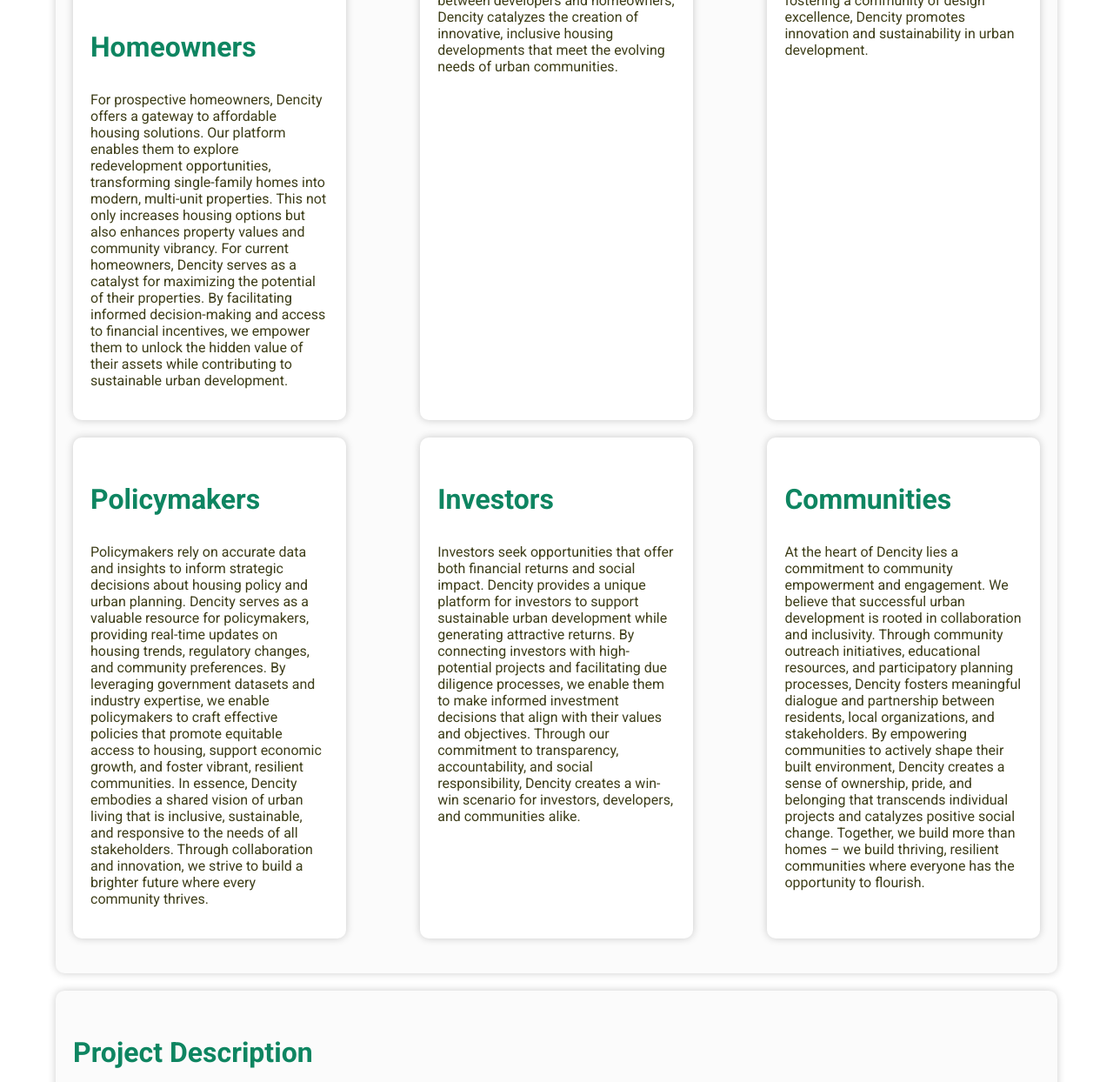
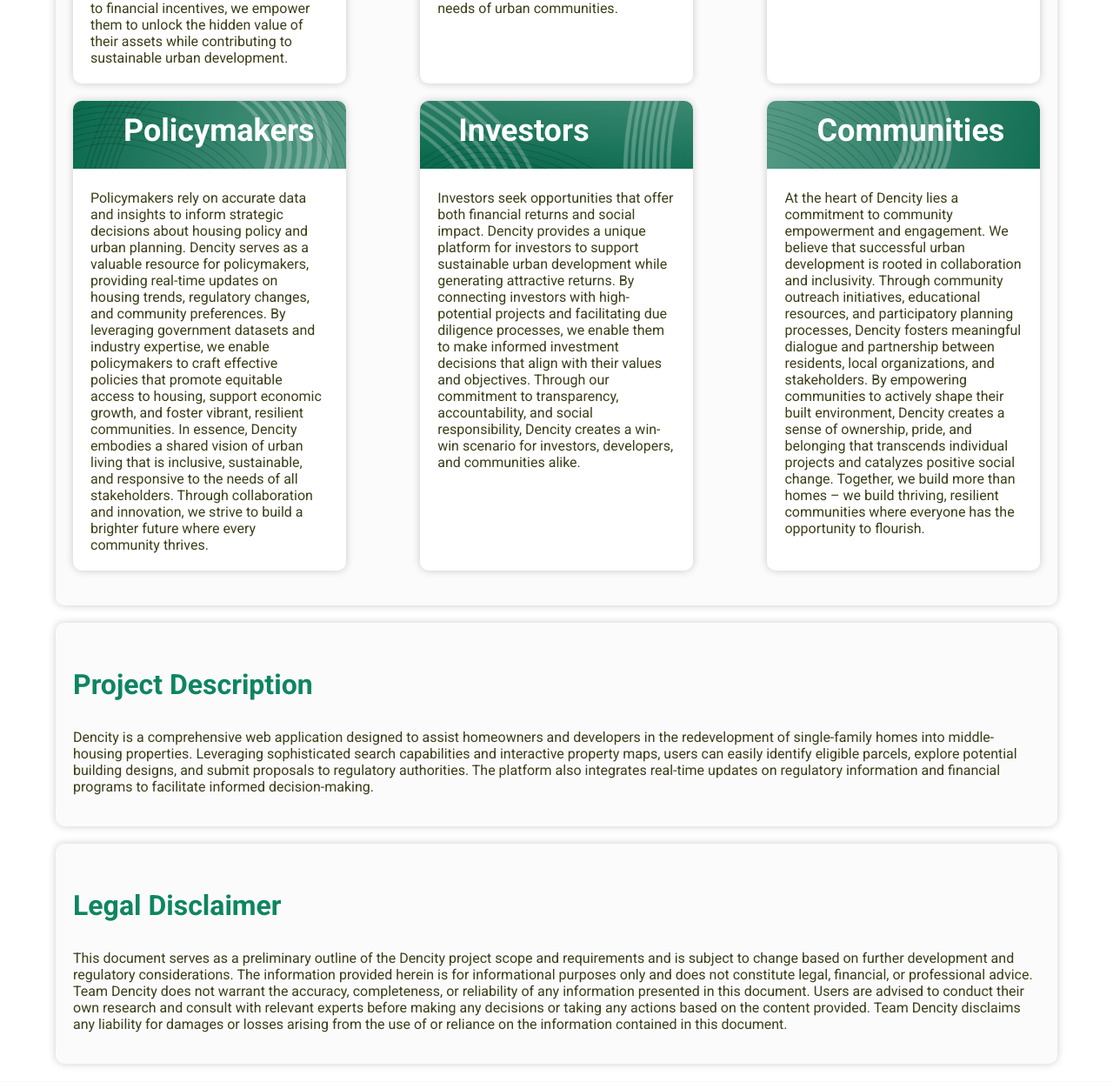
Before and after one commit to MasonGreen365/dencity, a Flask app: page /about in a window 1280 px wide. Shown: the part 1365-2609 px from the top of the page at 87% size. Run offline with Flask 3, Linux system fonts and the light colour scheme; some libraries are stand-ins or nearby versions.

Commit message:
updated about page with fancy styling

```diff
--- a/dencity-flask/static/css/style.css
+++ b/dencity-flask/static/css/style.css
@@ -243,6 +243,7 @@ body {
 
 /* statistic card styling */
 .statistic {
+    height: 100%;
     margin: auto 20px;
     background-color: var(--darker-white);
     padding: 20px;
@@ -469,16 +470,35 @@ body {
     flex-wrap: wrap;
     margin-top: 20px;
 }
+.value-card img {
+    width: 100%;
+    border-radius: 10px 10px 0px 0px;
+    /* box-shadow: 0 0 10px rgba(0, 0, 0, 0.2); */
+    position: relative;
+}
+
+h3.image-caption {
+    position: absolute;
+    transform: translate(20%, -185%);
+    text-align: center;
+    color: white;
+    padding: 10px;
+    border-radius: 5px;
+    font-size: 2.25rem;
+}
+
 .value-card {
     width: calc(30% - 20px);
     margin-bottom: 20px;
-    padding: 20px;
+    padding: 0px;
     background-color: var(--white);
     border-radius: 10px;
     box-shadow: 0 0 10px rgba(0, 0, 0, 0.2);
     box-sizing: border-box;
     transition: transform 0.2s ease-in-out;
-
+}
+.value-card p {
+    margin: 20px;
 }
 .resource-grid {
     display: flex;
--- a/dencity-flask/templates/about.html
+++ b/dencity-flask/templates/about.html
@@ -80,33 +80,47 @@
             <p class="mission-text">
                 Dencity aims to revolutionize urban housing development by providing an intuitive web platform for homeowners and developers to explore, plan, and propose middle-housing projects. Our mission is to empower communities to increase housing density while enhancing property value and sustainability.
             </p>
-            <div><h2>Value Delivered to Stakeholders</h2></div>
             <div class="value-props">
                 <div class="value-card">
                     <div class="card-image">
-                        <img src="path_to_image" alt="Image">
-                        <h3>Homeowners</h3>
+                        <img src="{{ url_for('static', filename='img/test.png') }}" alt="Image">
+                        <h3 class="image-caption"> Homeowners</h3>
                     </div>
                     <p>For prospective homeowners, Dencity offers a gateway to affordable housing solutions. Our platform enables them to explore redevelopment opportunities, transforming single-family homes into modern, multi-unit properties. This not only increases housing options but also enhances property values and community vibrancy. For current homeowners, Dencity serves as a catalyst for maximizing the potential of their properties. By facilitating informed decision-making and access to financial incentives, we empower them to unlock the hidden value of their assets while contributing to sustainable urban development.</p>
                 </div>
                 <div class="value-card">
-                    <h3>Developers</h3>
+                    <div class="card-image">
+                        <img src="{{ url_for('static', filename='img/tile1.png') }}" alt="Image">
+                        <h3 class="image-caption"> Developers</h3>
+                    </div>
                     <p>Developers benefit from Dencity's streamlined approach to project planning and proposal submission. Our platform provides invaluable insights into market demand, regulatory compliance, and design feasibility, enabling developers to identify lucrative opportunities and navigate complex approval processes with ease. By fostering collaboration between developers and homeowners, Dencity catalyzes the creation of innovative, inclusive housing developments that meet the evolving needs of urban communities.</p>
                 </div>
                 <div class="value-card">
-                    <h3>Designers</h3>
+                    <div class="card-image">
+                        <img src="{{ url_for('static', filename='img/tile2.png') }}" alt="Image">
+                        <h3 class="image-caption"> Designers</h3>
+                    </div>
                     <p>Designers play a pivotal role in shaping the future of urban landscapes, and Dencity offers them a platform to showcase their creativity and expertise. Our collaborative tools empower designers to conceptualize and visualize middle-housing projects, leveraging advanced data visualization tools and interactive features to bring their ideas to life. By fostering a community of design excellence, Dencity promotes innovation and sustainability in urban development.</p>
                 </div>
                 <div class="value-card">
-                    <h3>Policymakers</h3>
+                    <div class="card-image">
+                        <img src="{{ url_for('static', filename='img/tile3.png') }}" alt="Image">
+                        <h3 class="image-caption"> Policymakers</h3>
+                    </div>
                     <p>Policymakers rely on accurate data and insights to inform strategic decisions about housing policy and urban planning. Dencity serves as a valuable resource for policymakers, providing real-time updates on housing trends, regulatory changes, and community preferences. By leveraging government datasets and industry expertise, we enable policymakers to craft effective policies that promote equitable access to housing, support economic growth, and foster vibrant, resilient communities. In essence, Dencity embodies a shared vision of urban living that is inclusive, sustainable, and responsive to the needs of all stakeholders. Through collaboration and innovation, we strive to build a brighter future where every community thrives.</p>
                 </div>
                 <div class="value-card">
-                    <h3>Investors</h3>
+                    <div class="card-image">
+                        <img src="{{ url_for('static', filename='img/tile4.png') }}" alt="Image">
+                        <h3 class="image-caption"> Investors</h3>
+                    </div>
                     <p>Investors seek opportunities that offer both financial returns and social impact. Dencity provides a unique platform for investors to support sustainable urban development while generating attractive returns. By connecting investors with high-potential projects and facilitating due diligence processes, we enable them to make informed investment decisions that align with their values and objectives. Through our commitment to transparency, accountability, and social responsibility, Dencity creates a win-win scenario for investors, developers, and communities alike.</p>
                 </div>
                 <div class="value-card">
-                    <h3>Communities</h3>
+                    <div class="card-image">
+                        <img src="{{ url_for('static', filename='img/tile5.png') }}" alt="Image">
+                        <h3 class="image-caption">Communities</h3>
+                    </div>
                     <p>At the heart of Dencity lies a commitment to community empowerment and engagement. We believe that successful urban development is rooted in collaboration and inclusivity. Through community outreach initiatives, educational resources, and participatory planning processes, Dencity fosters meaningful dialogue and partnership between residents, local organizations, and stakeholders. By empowering communities to actively shape their built environment, Dencity creates a sense of ownership, pride, and belonging that transcends individual projects and catalyzes positive social change. Together, we build more than homes – we build thriving, resilient communities where everyone has the opportunity to flourish.</p>
                 </div>
             </div>
--- a/dencity-flask/templates/landing.html
+++ b/dencity-flask/templates/landing.html
@@ -33,8 +33,8 @@
         <div class="section-content">
             <div class="content-container">
                 <div class="image-wrapper">
-                    <img src="{{ url_for('static', filename='img/tenant.png') }}" alt="Tenant Image" class="tenant-image active">
-                    <img src="{{ url_for('static', filename='img/landlord.png') }}" alt="Landlord Image" class="landlord-image">
+                    <img src="{{ url_for('static', filename='img/tenant.jpg') }}" alt="Tenant Image" class="tenant-image active">
+                    <img src="{{ url_for('static', filename='img/landlord.jpg') }}" alt="Landlord Image" class="landlord-image">
                 </div>
                 <div class="text-wrapper">
                     <div class="button-container">
```
Also changed, not shown: dencity-flask/static/img/landlord.jpg (added), dencity-flask/static/img/landlord.png (deleted), dencity-flask/static/img/test.png (added), dencity-flask/static/img/tile1.png (added), dencity-flask/static/img/tile2.png (added), dencity-flask/static/img/tile3.png (added), dencity-flask/static/img/tile4.png (added), dencity-flask/static/img/tile5.png (added), 2 other files.
